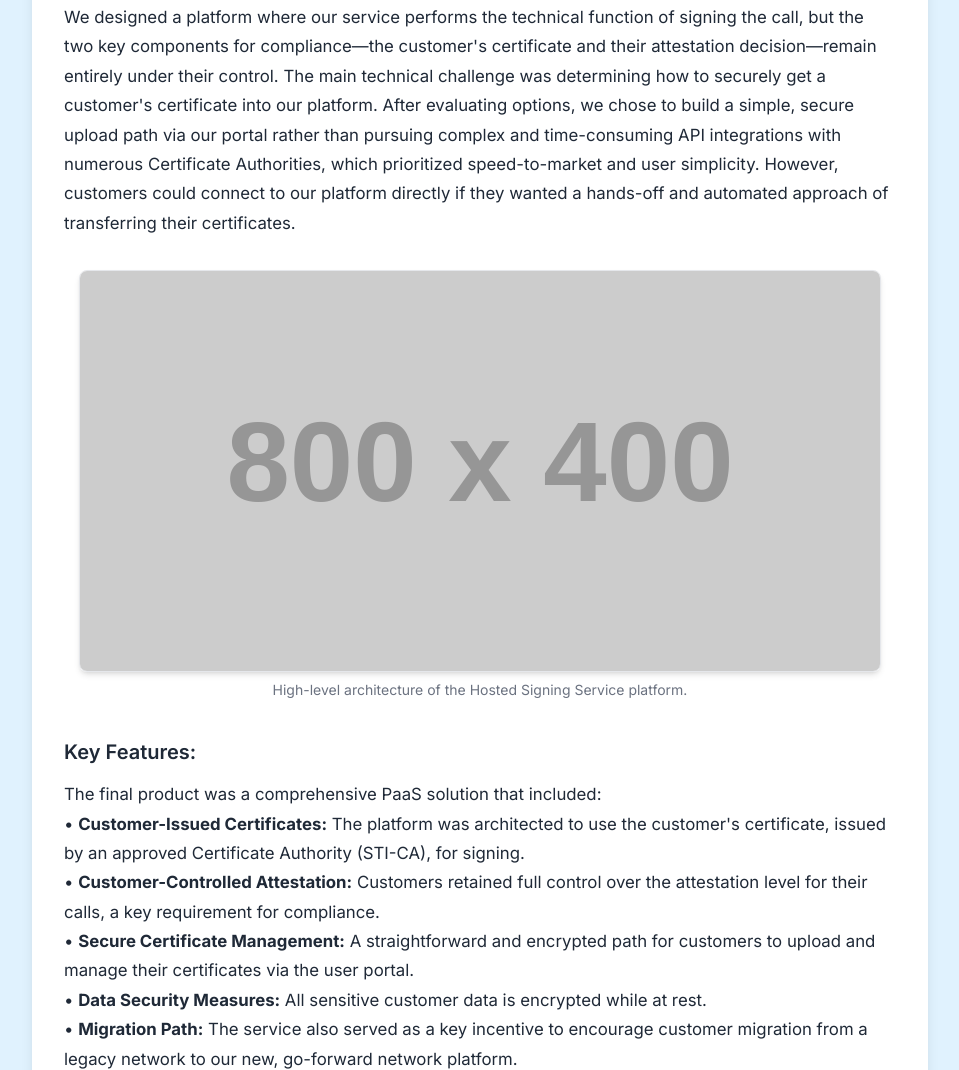
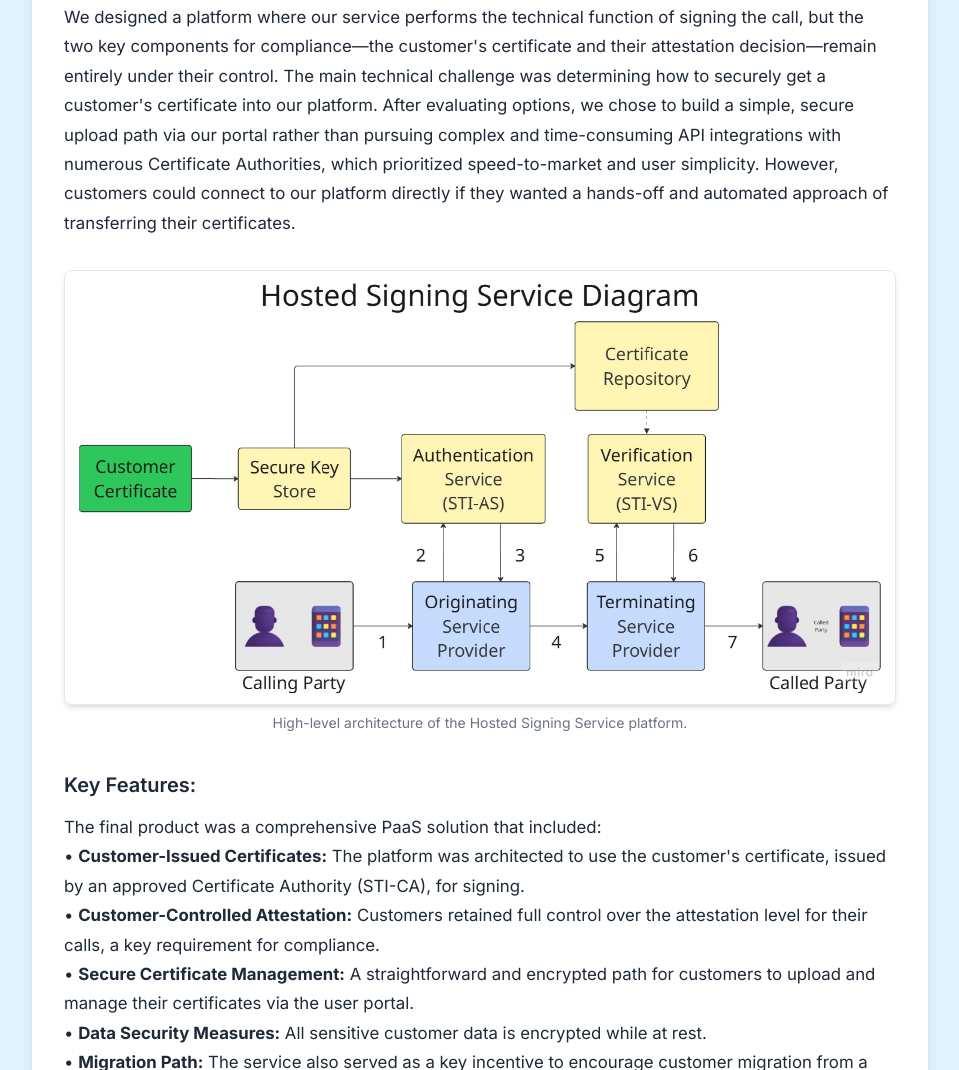
Before and after one commit to chrisabuan/Portfolio, a plain HTML site: page docs/project6.html in a window 1280 px wide. Shown: the part 2080-3150 px from the top of the page, without its empty margins (160-1119 px from the left). Drawn offline with nearby package versions, Linux system fonts and the light colour scheme; placeholder pictures from the web are drawn by us.

Commit message:
Update project6.html

```diff
--- a/docs/project6.html
+++ b/docs/project6.html
@@ -142,7 +142,7 @@
                 </p>
                 <!-- Placeholder for Solution Diagram -->
                 <figure class="my-8">
-                    <img src="https://placehold.co/800x400/e0f2fe/334155?text=Solution+Architecture" alt="A diagram illustrating the hosted signing service solution architecture." class="rounded-lg shadow-md mx-auto border">
+                    <img src="HSSdiagram.jpg" alt="A diagram illustrating the hosted signing service solution architecture." class="rounded-lg shadow-md mx-auto border">
                     <figcaption class="text-center text-sm text-gray-500 mt-2">High-level architecture of the Hosted Signing Service platform.</figcaption>
                 </figure>
 
```
